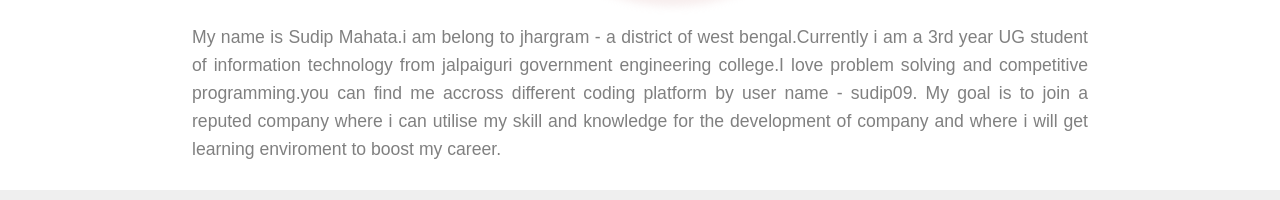
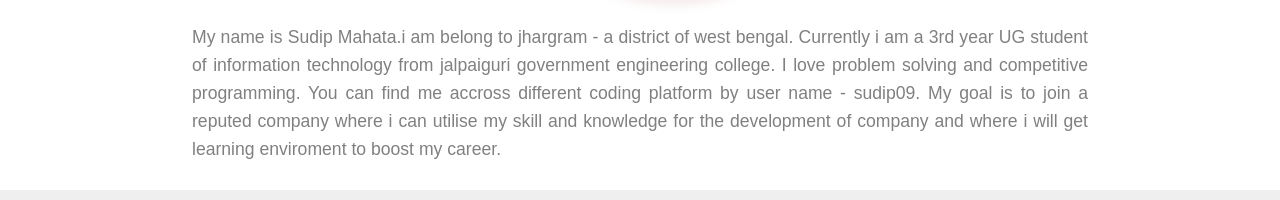
Before and after one commit to sudip2209/sudip_mahata, a plain HTML site: page index.html in a window 1280 px wide. Shown: the part 600-800 px from the top of the page. Drawn offline with Linux system fonts and the light colour scheme.

Commit message:
Update index.html

```diff
--- a/index.html
+++ b/index.html
@@ -69,7 +69,7 @@
                </div>
                <div id="about-para">
                <p>
-                My name is Sudip Mahata.i am belong to jhargram - a district of west bengal.Currently i am a 3rd year UG student of information technology from jalpaiguri government engineering college.I love problem solving and competitive programming.you can find me accross
+                My name is Sudip Mahata.i am belong to jhargram - a district of west bengal. Currently i am a 3rd year UG student of information technology from jalpaiguri government engineering college. I love problem solving and competitive programming. You can find me accross
                 different coding platform by user name - sudip09.
                 My goal is to join a reputed company where i can utilise my skill and knowledge for the development of company and where i will get learning enviroment to boost my career.
                </p>
```
